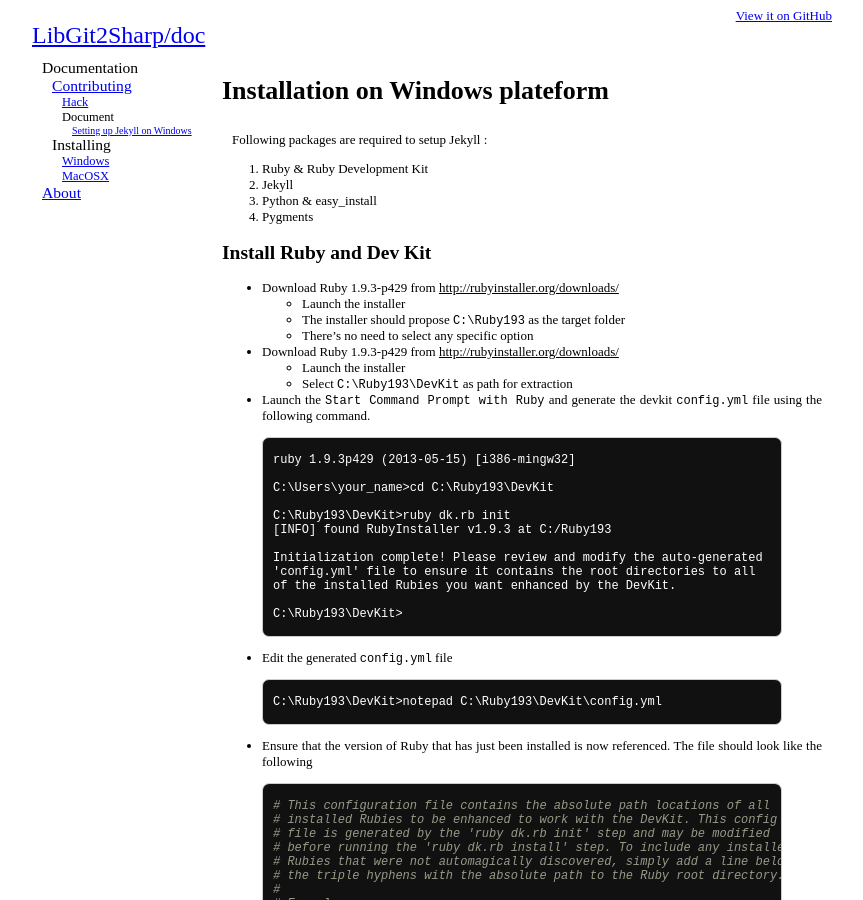
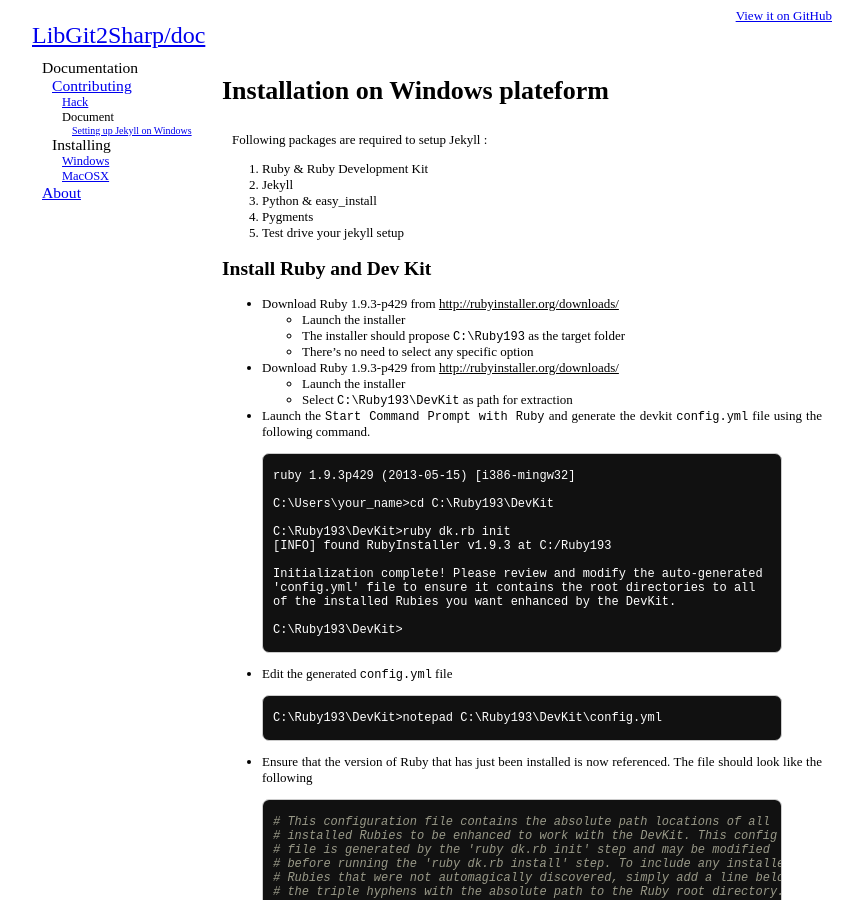
Before and after one commit to libgit2sharp/libgit2sharp.github.io, a Jekyll site: the page built from documentation/contributing/windows.md, in a window 1280 px wide and 900 px high. Shown: the whole window, without its empty margins (208-1071 px from the left). Built offline with Jekyll 4.4.1, drawn with Linux system fonts in a browser that asks for light colours; nearby versions of some CDN libraries.

Commit message:
Fix the jekyll on Windows topic list

```diff
--- a/documentation/contributing/windows.md
+++ b/documentation/contributing/windows.md
@@ -11,6 +11,7 @@
 1. Jekyll
 1. Python & easy_install
 1. Pygments
+1. Test drive your jekyll setup
 
 ## Install Ruby and Dev Kit
 
```
